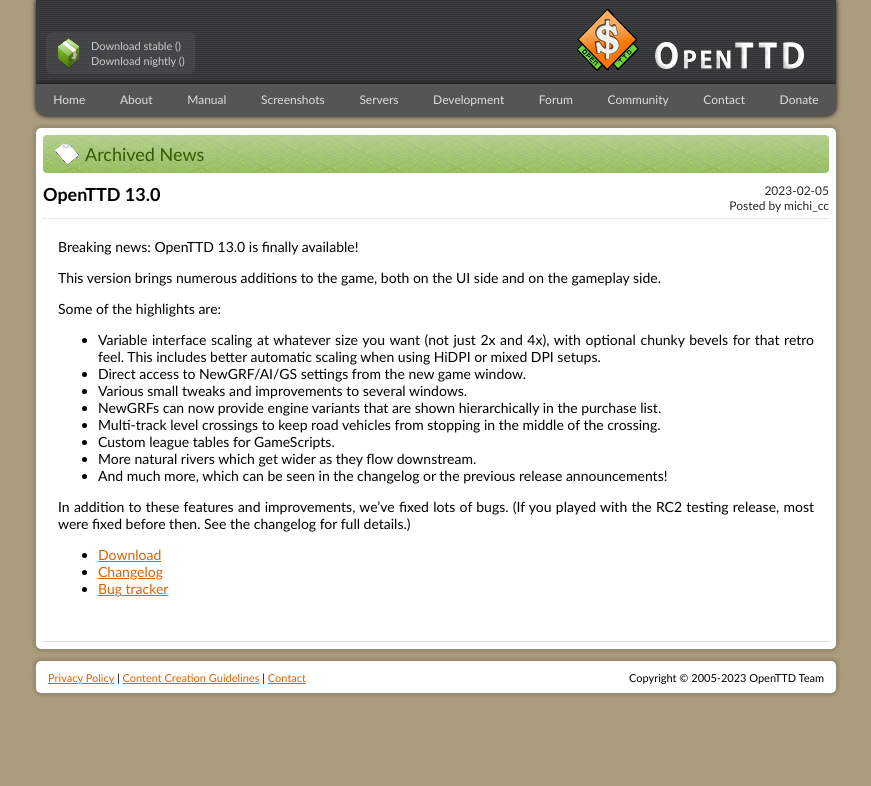
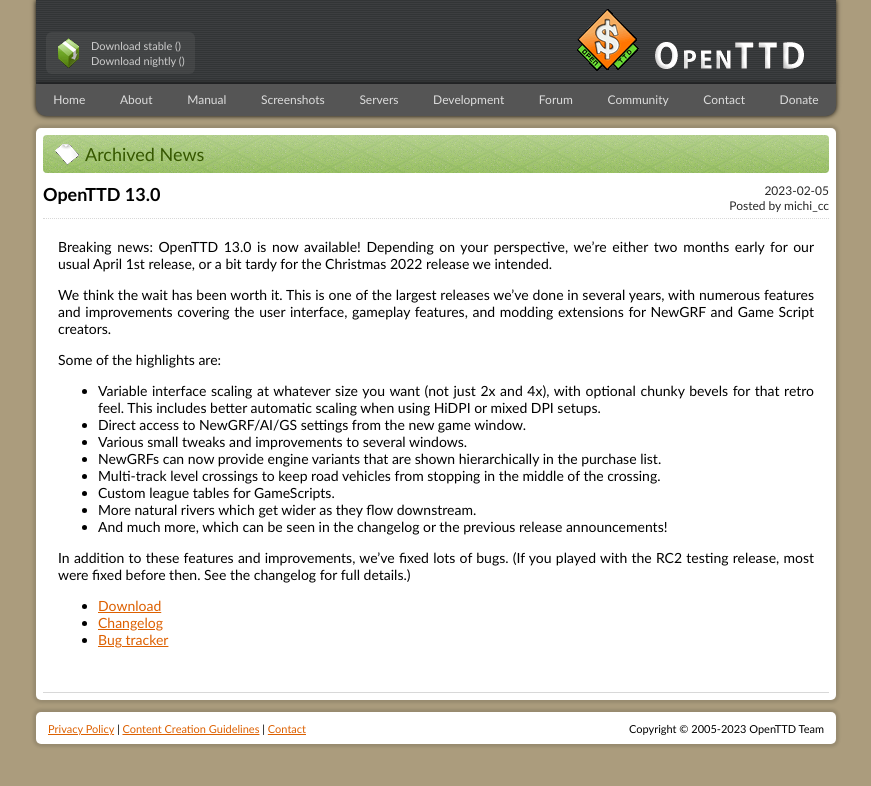
Before and after one commit to OpenTTD/website, a Jekyll site: the page built from _posts/2023-02-05-openttd-13-0.md, in a window 1280 px wide. Shown: the top 786 px of the page, without its empty margins (204-1075 px from the left). Built offline with Jekyll 4.4.1, drawn with Linux system fonts in a browser that asks for light colours.

Commit message:
Update _posts/2023-02-05-openttd-13-0.md
Co-authored-by: Tyler Trahan <tyler@tylertrahan.com>

```diff
--- a/_posts/2023-02-05-openttd-13-0.md
+++ b/_posts/2023-02-05-openttd-13-0.md
@@ -3,9 +3,9 @@
 author: michi_cc
 ---
 
-Breaking news: OpenTTD 13.0 is finally available!
+Breaking news: OpenTTD 13.0 is now available! Depending on your perspective, we're either two months early for our usual April 1st release, or a bit tardy for the Christmas 2022 release we intended.
 
-This version brings numerous additions to the game, both on the UI side and on the gameplay side.
+We think the wait has been worth it. This is one of the largest releases we've done in several years, with numerous features and improvements covering the user interface, gameplay features, and modding extensions for NewGRF and Game Script creators.
 
 Some of the highlights are:
 * Variable interface scaling at whatever size you want (not just 2x and 4x), with optional chunky bevels for that retro feel. This includes better automatic scaling when using HiDPI or mixed DPI setups.
```
